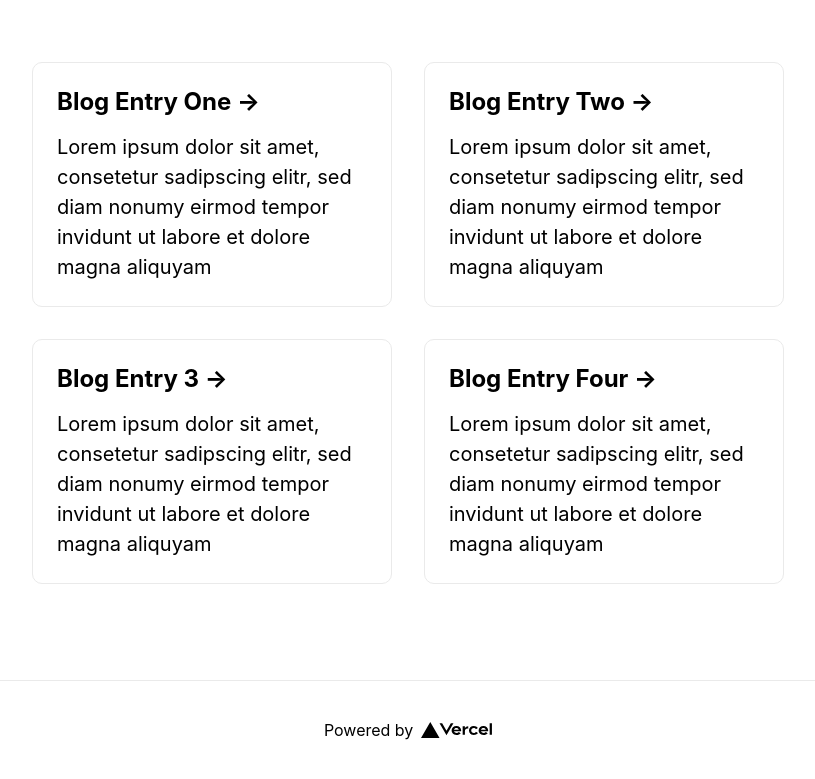
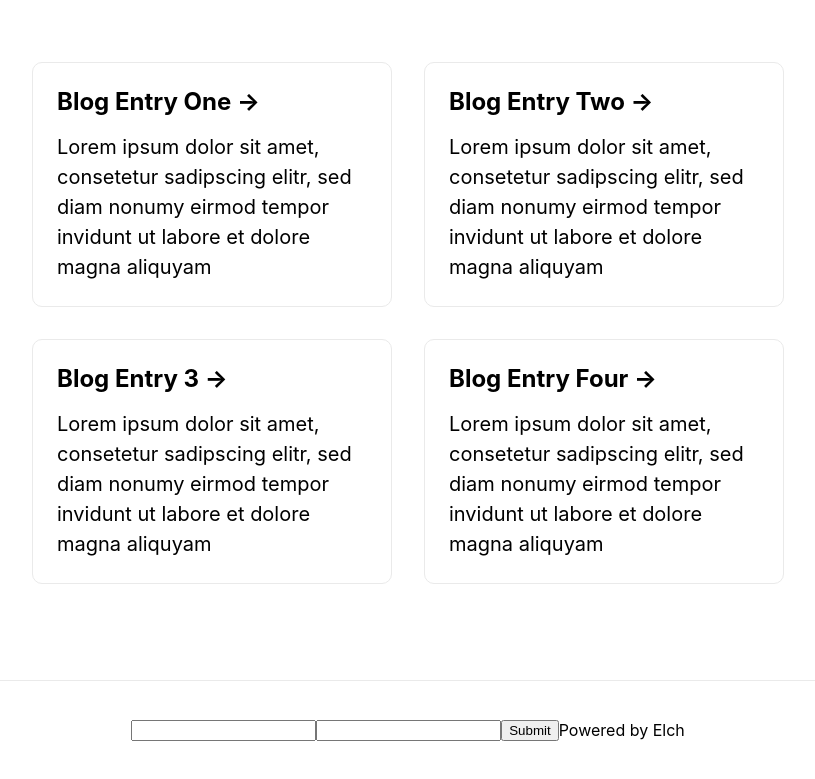
Before and after one commit to JanRiefling/blog-fred, a Next.js app in the folder blog-fred-frontend/: page / in a window 1280 px wide. Shown: the part 283-1062 px from the top of the page, without its empty margins (232-1047 px from the left). Built offline with nearby package versions, Linux system fonts and the light colour scheme.

Commit message:
Create login form component

```diff
--- /dev/null
+++ b/blog-fred-frontend/components/LoginForm.js
@@ -0,0 +1,35 @@
+import { useState } from "react";
+
+function LoginForm() {
+
+    const [username, setUsername] = useState("");
+    const [password, setPassword] = useState("");
+    const [loginError, setLoginError] = useState("");
+
+
+    function performLogin(e) {
+        e.preventDefault();
+        console.log(username + " " + password);
+    }
+
+    return (
+        <form onSubmit={performLogin}>
+            <input
+                name="username"
+                type="text"
+                value={username}
+                onChange={(e) => setUsername(e.target.value)}
+                />
+            <input
+                name="password"
+                type="password"
+                value={password}
+                onChange={(e) => setPassword(e.target.value)}
+                />
+            <input type="submit" value="Submit" />
+            {loginError && <p>{loginError}</p>}
+        </form>
+    )
+}
+
+export default LoginForm;
--- a/blog-fred-frontend/pages/about.js
+++ b/blog-fred-frontend/pages/about.js
@@ -31,13 +31,13 @@ export default function AboutUs() {
         </div>
       </main>
       <footer className={styles.footer}>
+
         <a
-          href="https://vercel.com?utm_source=create-next-app&utm_medium=default-template&utm_campaign=create-next-app"
+          href="#"
           target="_blank"
           rel="noopener noreferrer"
         >
-          Powered by{" "}
-          <img src="/vercel.svg" alt="Vercel Logo" className={styles.logo} />
+          Powered by Elch
         </a>
       </footer>
     </div>
--- a/blog-fred-frontend/pages/index.js
+++ b/blog-fred-frontend/pages/index.js
@@ -1,6 +1,7 @@
 import Head from "next/head";
 import styles from "../styles/Home.module.css";
-import NavBar from "../components/Navbar"
+import NavBar from "../components/Navbar";
+import LoginForm from "../components/LoginForm";
 
 export default function Home() {
   return (
@@ -52,13 +53,13 @@ export default function Home() {
       </main>
 
       <footer className={styles.footer}>
+        <LoginForm />
         <a
-          href="https://vercel.com?utm_source=create-next-app&utm_medium=default-template&utm_campaign=create-next-app"
+          href="#"
           target="_blank"
           rel="noopener noreferrer"
         >
-          Powered by{" "}
-          <img src="/vercel.svg" alt="Vercel Logo" className={styles.logo} />
+          Powered by Elch
         </a>
       </footer>
     </div>
```
Also changed, not shown: blog-fred-frontend/pages/archive.js (+3 -4 lines).
